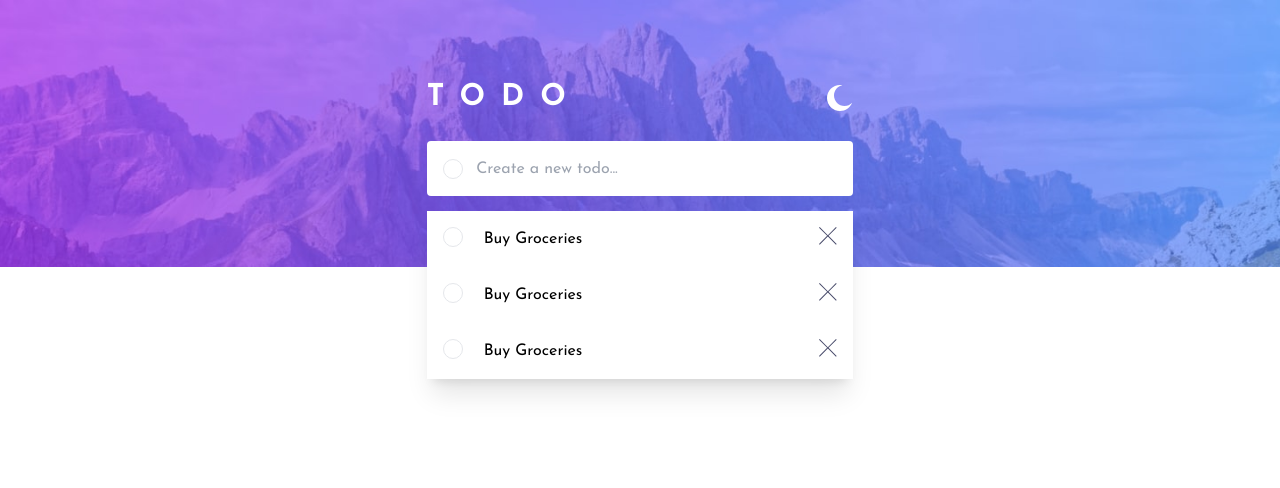
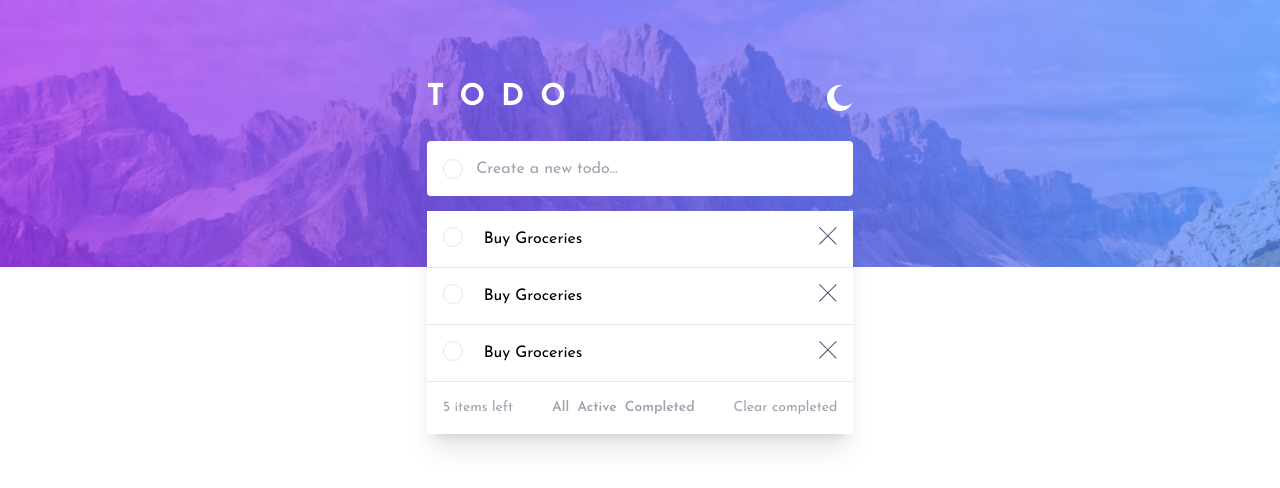
Before and after one commit to AbePlays/Frontend-Challenge-15, a Vue app: page / in a window 1280 px wide. Shown: the top 488 px of the page. Built offline with nearby package versions, Linux system fonts and the light colour scheme.

Commit message:
Added bottombar

```diff
--- a/src/App.vue
+++ b/src/App.vue
@@ -7,10 +7,16 @@
       <add-to-do class="row-start-3 row-end-4" />
     </section>
     <section class="w-screen transform -translate-y-14 px-6 sm:px-0">
-      <div class="sm:w-1/2 xl:w-1/3 mx-auto shadow-xl bg-white">
+      <div class="sm:w-1/2 xl:w-1/3 mx-auto shadow-xl bg-white divide-y">
         <to-do />
         <to-do />
         <to-do />
+        <bottom-bar />
+      </div>
+      <div
+        class="sm:w-1/2 xl:w-1/3 mx-auto bg-white mt-4 shadow-xl p-4 flex justify-center md:hidden flex text-md"
+      >
+        <task-toggle />
       </div>
     </section>
   </div>
@@ -20,12 +26,16 @@
 import TheHeader from "./components/TheHeader.vue";
 import AddToDo from "./components/AddToDo.vue";
 import ToDo from "./components/ToDo.vue";
+import BottomBar from "./components/BottomBar.vue";
+import TaskToggle from "./components/TaskToggle.vue";
 
 export default {
   components: {
     TheHeader,
     AddToDo,
     ToDo,
+    BottomBar,
+    TaskToggle,
   },
 };
 </script>
--- /dev/null
+++ b/src/components/BottomBar.vue
@@ -0,0 +1,19 @@
+<template>
+  <div class="flex justify-between p-4 gap-2 text-gray-400 text-sm">
+    <p>5 items left</p>
+    <div class="hidden md:block">
+      <task-toggle />
+    </div>
+    <p>Clear completed</p>
+  </div>
+</template>
+
+<script>
+import TaskToggle from "./TaskToggle.vue";
+
+export default {
+  components: {
+    TaskToggle,
+  },
+};
+</script>
--- /dev/null
+++ b/src/components/TaskToggle.vue
@@ -0,0 +1,11 @@
+<template>
+  <div class="flex gap-2">
+    <p class="font-semibold">All</p>
+    <p class="font-semibold">Active</p>
+    <p class="font-semibold">Completed</p>
+  </div>
+</template>
+
+<script>
+export default {};
+</script>
```
